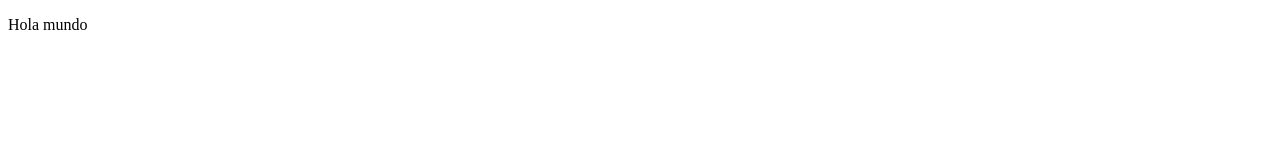
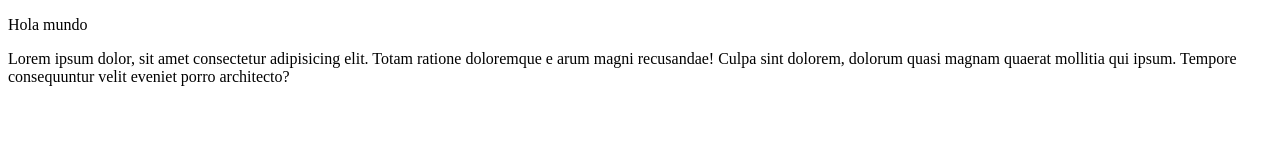
Before and after one commit to johan-Chan/Sincronizar, a plain HTML site: page index.html in a window 1280 px wide. Drawn offline with Linux system fonts and the light colour scheme.

Commit message:
Update index.html

```diff
--- a/index.html
+++ b/index.html
@@ -7,5 +7,9 @@
 </head>
 <body>
     <p>Hola mundo</p>
+    <p>Lorem ipsum dolor, sit amet consectetur adipisicing elit. Totam ratione doloremque e
+        arum magni recusandae! Culpa sint dolorem, dolorum quasi magnam quaerat mollitia qui ipsum.
+        Tempore consequuntur velit eveniet porro architecto?
+    </p>
 </body>
 </html>
```
